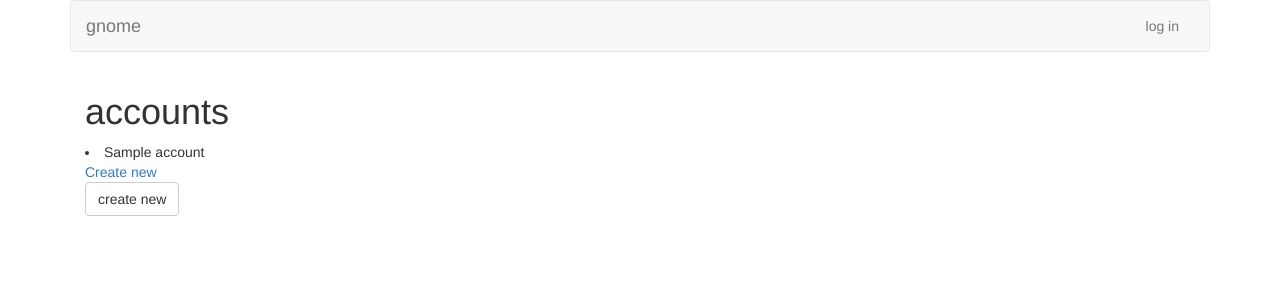
After one commit to yanhamu/gnome-pi, a Flask app: template app/templates/accounts.html in a window 1280 px wide. The commit adds this page. Shown: the top 300 px of the page. Run offline with Flask 2, Linux system fonts and the light colour scheme; the template is opened without the code that fills it: most values are stand-ins (such as "Sample title", 1, 10 or a date in 2020); some libraries are stand-ins or nearby versions.

Commit message:
added basic accounts

```diff
--- a/app/templates/account.html
+++ b/app/templates/account.html
@@ -1,4 +1,4 @@
 {% extends "base.html" %}
 {% block content %}
-    <h1> Account {{ id }}!</h1>
+    <h1>Account {{ id }}!</h1>
 {% endblock %}
--- /dev/null
+++ b/app/templates/accounts.html
@@ -0,0 +1,14 @@
+{% extends "base.html" %}
+{% block content %}
+    <h1>accounts</h1>
+    {% for account in model %}
+        <li>{{account['name']}}</li>
+    {% endfor %}
+
+    <a href="/">Create new</a>
+
+    <form method='post' action='/accounts'>
+        <input class='btn btn-default' value='create new' type='submit'/>
+    </form>
+
+{% endblock %}
--- a/app/templates/base.html
+++ b/app/templates/base.html
@@ -18,16 +18,16 @@
                 <div class="container-fluid">
                     <div class="navbar-header">
                         {% if g.user %}
-                        <a class="navbar-brand" href="/dashboard">Gnome</a>
+                        <a class="navbar-brand" href="/dashboard">gnome</a>
                         {% else %}
-                        <a class="navbar-brand" href="/">Gnome</a>
+                        <a class="navbar-brand" href="/">gnome</a>
                         {% endif %}
                     </div>
                     <div id="navbar" class="navbar-collapse collapse">
                         {% if g.user %}
                         <ul class="nav navbar-nav">
                             <li>
-                                <a href="#">Home</a>
+                                <a href="/accounts">accounts</a>
                             </li>
                         </ul>
                         {% endif %}
--- a/app/templates/dashboard.html
+++ b/app/templates/dashboard.html
@@ -1,4 +1,4 @@
 {% extends "base.html" %}
 {% block content %}
-    <h1>Dashboard</h1>
+    <h1>dashboard</h1>
 {% endblock %}
--- a/app/views.py
+++ b/app/views.py
@@ -1,5 +1,5 @@
 from flask import render_template, redirect, flash, request, g
-from app import app, auth, bauth
+from app import app, auth, bauth, accounts
 from pymongo import MongoClient
 
 @app.route('/')
@@ -40,7 +40,19 @@ def signup():
         return resp
     return render_template('signup.html', title='Sign up', form=form)
 
-@app.route('/account/<id>')
+@app.route('/accounts', methods=['GET'])
+@bauth.bauth
+def accounts_index():
+    model = accounts.get_accounts()
+    return render_template('accounts.html', model = model)
+
+@app.route('/accounts', methods=['POST'])
+@bauth.bauth
+def accounts_create():
+    new_account = accounts.create_new()
+    return redirect('accounts/{0}'.format(new_account['id']))
+
+@app.route('/accounts/<id>')
 @bauth.bauth
 def account(id):
     return render_template('account.html', title='Account', id=id)
```
Also changed, not shown: app/accounts.py (added, +22 -0 lines).
